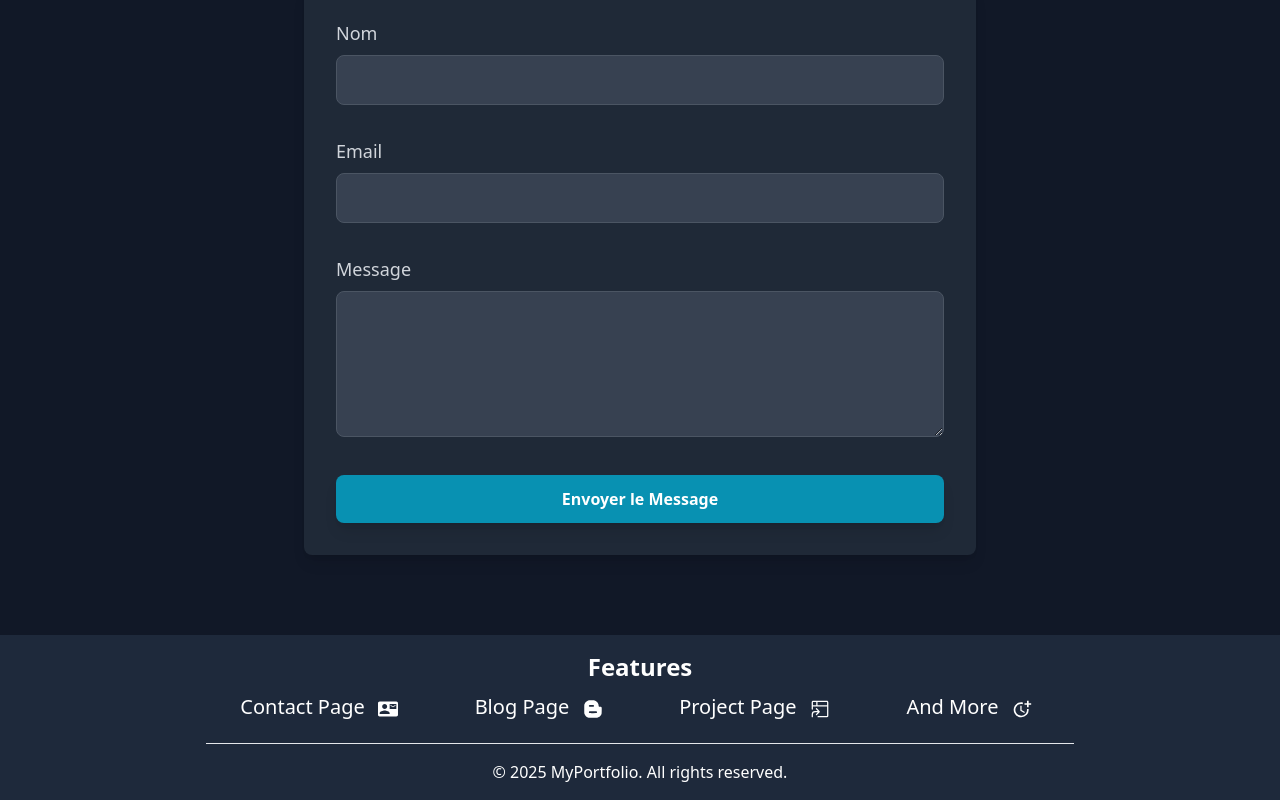
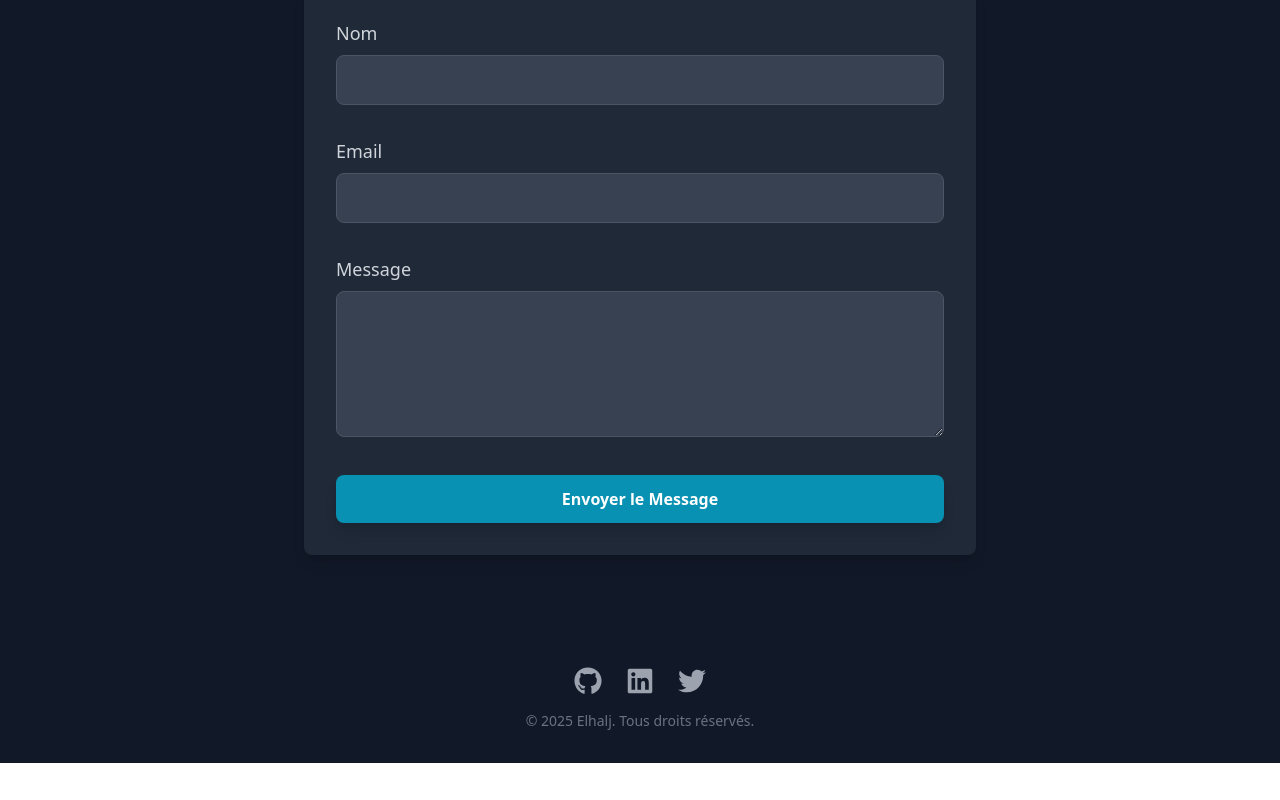
Before and after one commit to elhalj/MyPortfolio, a React (Create React App) app: page / in a window 1280 px wide. Shown: the part 4805-5605 px from the top of the page. After the commit the page ends 5568 px from the top, so only its background shows below. Built offline with nearby package versions, Linux system fonts and the light colour scheme; a web font is replaced by a local one.

Commit message:
refactor footer component

```diff
--- a/src/components/Footer.jsx
+++ b/src/components/Footer.jsx
@@ -1,28 +1,48 @@
-import React from 'react'
-import { MdContactMail, MdMoreTime } from "react-icons/md";
-import { FaBloggerB } from "react-icons/fa6";
-import { GoProjectSymlink } from "react-icons/go";
+import React from 'react';
+import { FaGithub, FaLinkedin, FaTwitter } from 'react-icons/fa';
+
+const socialLinks = [
+  {
+    name: 'GitHub',
+    icon: FaGithub,
+    url: 'https://github.com/elhalj', // Remplacez par votre URL
+  },
+  {
+    name: 'LinkedIn',
+    icon: FaLinkedin,
+    url: 'https://www.linkedin.com/in/wilson-ikeda-koffi-ehalj', // Remplacez par votre URL
+  },
+  {
+    name: 'Twitter',
+    icon: FaTwitter,
+    url: 'https://twitter.com/your-handle', // Remplacez par votre URL
+  },
+];
 
 function Footer() {
   return (
-    <>
-      <div className="bg-slate-800 text-white p-4 text-center">
-        <div className="container mx-auto">
-          <h1 className="text-2xl font-bold">Features</h1>
-          <div className="mt-2 md:flex md:justify-around">
-            <h2 className="text-xl">Contact Page <MdContactMail className='inline m-2' /></h2>
-            <h2 className="text-xl">Blog Page <FaBloggerB className='inline m-2'/></h2>
-            <h2 className="text-xl">Project Page <GoProjectSymlink className='inline m-2'/></h2>
-            <h2 className="text-xl">And More <MdMoreTime className='inline m-2'/></h2>
-          </div>
-          <hr className='my-4'/>
-          <div className="mt-4">
-            <p>&copy; 2025 MyPortfolio. All rights reserved.</p>
-          </div>
+    <footer className="bg-gray-900 text-white py-8">
+      <div className="container mx-auto px-4 flex flex-col items-center">
+        <div className="flex space-x-6 mb-4">
+          {socialLinks.map((link) => (
+            <a
+              key={link.name}
+              href={link.url}
+              target="_blank"
+              rel="noopener noreferrer"
+              aria-label={link.name}
+              className="text-gray-400 hover:text-cyan-400 transition-colors duration-300"
+            >
+              <link.icon className="h-7 w-7" />
+            </a>
+          ))}
         </div>
+        <p className="text-gray-500 text-sm">
+          &copy; {new Date().getFullYear()} Elhalj. Tous droits réservés.
+        </p>
       </div>
-    </>
-  )
+    </footer>
+  );
 }
 
 export default Footer
```
